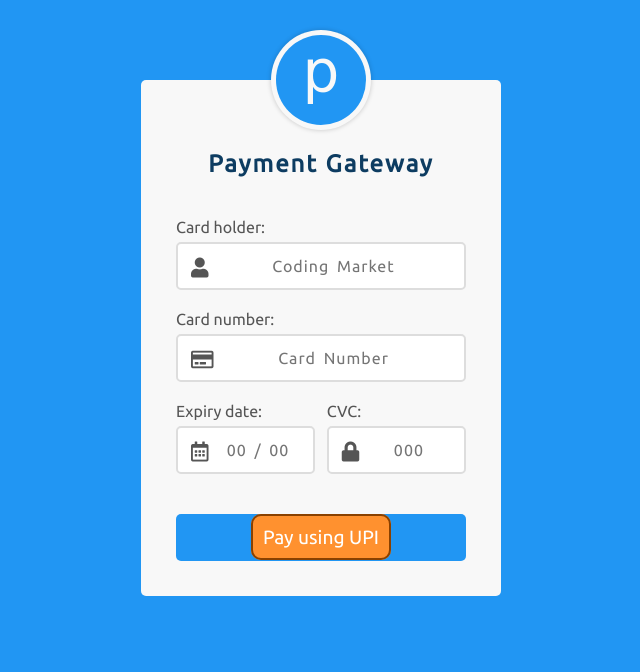
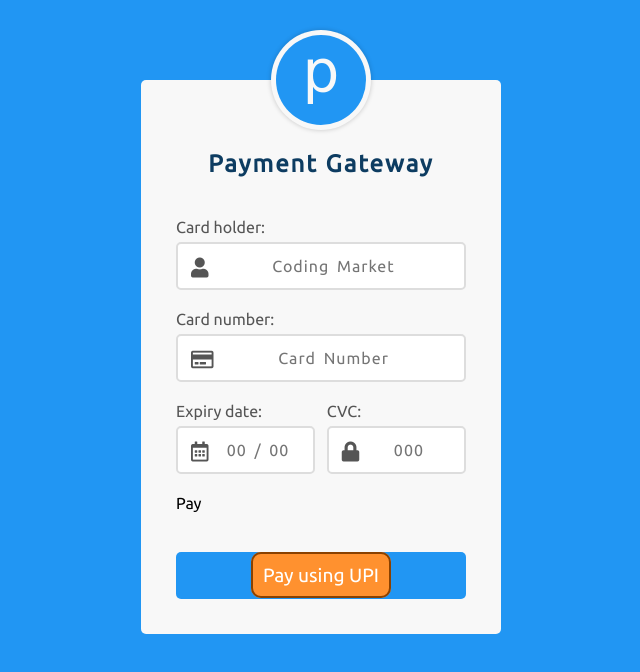
Before and after one commit to atanusaha123/cheakoutform, a plain HTML site: page index.html in a window 1280 px wide. Shown: the whole page, without its empty margins (319-959 px from the left). Drawn offline with nearby package versions, Linux system fonts and the light colour scheme; a web font is replaced by a local one.

Commit message:
Update index.html

```diff
--- a/index.html
+++ b/index.html
@@ -44,7 +44,9 @@
         </div>
       </div>
 
-
+          <div>
+		  Pay
+      </div>
 
     </div>
 	    <div class="btn">
```
